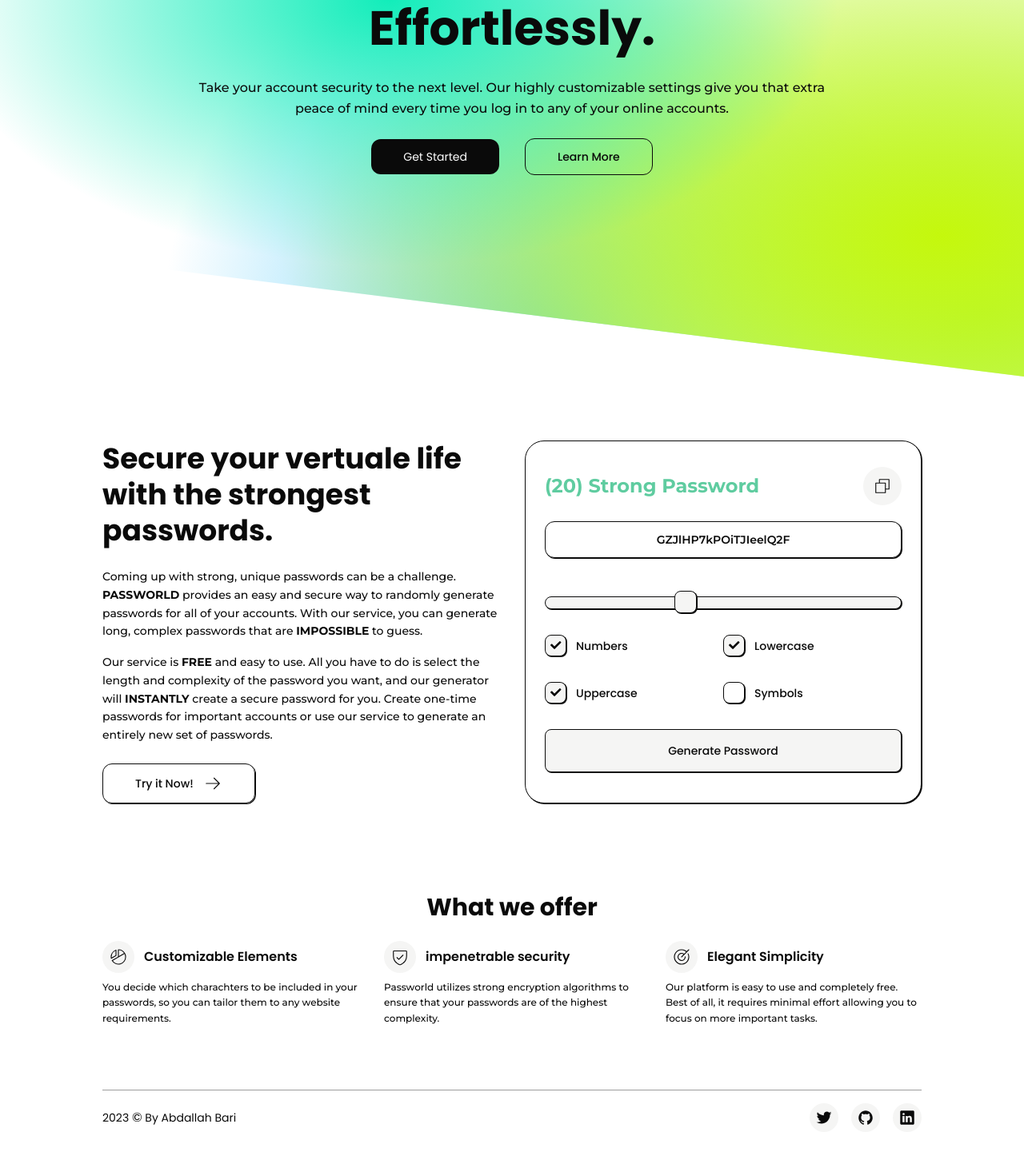
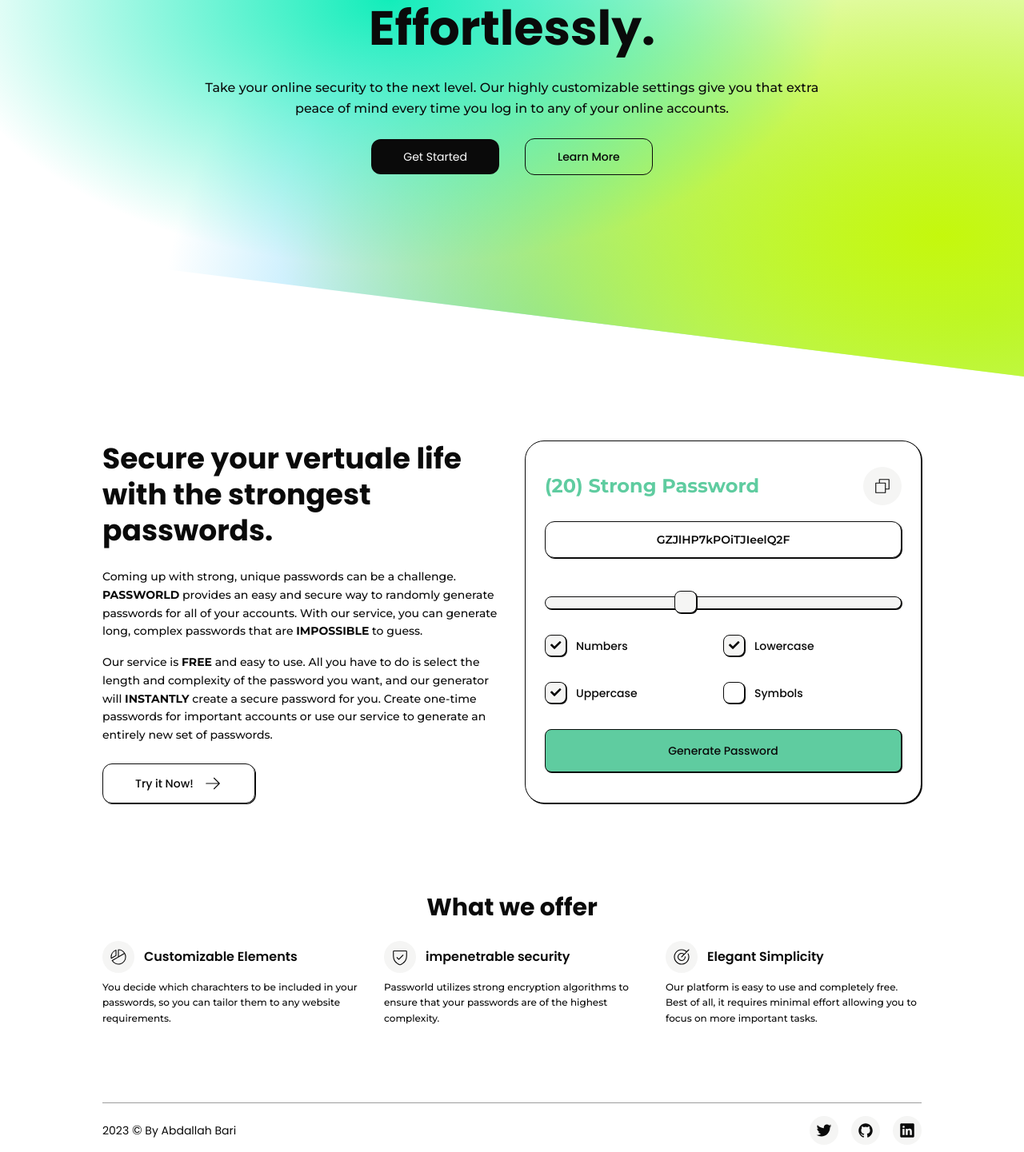
Before and after one commit to Abdallah01win/Passworld, a Vue app: page / in a window 1280 px wide. Shown: the part 329-1770 px from the top of the page at 80% size. Built offline with nearby package versions, Linux system fonts and the light colour scheme.

Commit message:
add foote rand nav links

```diff
--- a/src/components/Footer.vue
+++ b/src/components/Footer.vue
@@ -9,15 +9,22 @@
             <div class="font-normal">2023 <span class="text-base">&#169;</span> By Abdallah Bari</div>
 
             <div class="flex items-center gap-4">
-                <span class="p-2 bg-myGray-300 rounded-full">
+                <a href="https://twitter.com/AbdallahDev01 " target="_blank" rel="noopener noreferrer" class="flex ">
+
+                    <span class="p-2 bg-myGray-300 rounded-full hover:bg-gray-200/90">
                         <Twitter class="w-5 fill-myBlack" />
                     </span>
-                <span class="p-2 bg-myGray-300 rounded-full">
+                </a>
+                <a href="https://github.com/Abdallah01win" target="_blank" rel="noopener noreferrer" class="flex ">
+                    <span class="p-2 bg-myGray-300 rounded-full hover:bg-gray-200/90">
                         <Github class="w-5 fill-myBlack" />
                     </span>
-                <span class="p-2 bg-myGray-300 rounded-full">
+                </a>
+                <a href="https://www.linkedin.com/in/abdallahbari/" target="_blank" rel="noopener noreferrer" class="flex ">
+                    <span class="p-2 bg-myGray-300 rounded-full hover:bg-gray-200/90">
                         <Linkedin class="w-5 fill-myBlack" />
                     </span>
+                </a>
             </div>
         </div>
     </footer>
--- a/src/components/Generator.vue
+++ b/src/components/Generator.vue
@@ -126,11 +126,10 @@
       <!-- Password input -->
       <div class="mb-8">
         <div class="flex items-center justify-between mb-3 md:mb-5">
-          <h2 class="text-2xl font-bold"
-          :class="{
+          <h2 class="text-2xl font-bold" :class="{
             'text-red-600': passwordLength < 10,
             'text-orange-400': passwordLength < 20,
-            'text-myGreen': passwordLength >= 20,
+            'text-[#5FCCA0]': passwordLength >= 20,
           }">
             ({{ passwordLength }}) {{ passwordStrength }} Password
           </h2>
@@ -177,55 +176,9 @@
     <div class="text-center flex flex-col gap-y-4 max-md:px-6 mx-auto">
       <div class="flex items-center justify-center w-full mt-auto">
         <div class="flex items-center w-full gap-y-4 flex-wrap">
-          <!-- <button
-            @click="generatePassword"
-            class="bottomShadow py-2 px-4 font-bold flex items-center justify-center gap-x-3 w-full bg-myGold-300 border-[3px] border-myBlack boxShadow rounded-lg active:translate-y-[4px] transition-all"
-          >
-            <span>
-              <img src="../assets/generate.svg" alt="generate" />
-            </span>
-            <span> Generate Password </span>
-          </button> -->
           <button @click="generatePassword"
-            class="bg-[#F5F5F4] text-myBlack py-4 px-16 rounded-lg w-full border border-myBlack boxShadow hover:bg-gray-200/90">Generate
+            class="bg-myGreen text-myBlack py-4 px-16 rounded-lg w-full border border-myBlack boxShadow">Generate
             Password</button>
-          <!-- <button @click="copyToClipboard" class="bg-transparent text-myBlack border border-myBlack py-4 px-16 rounded-lg w-full">Copy Password</button> -->
-
-          <!-- <button
-            @click="copyToClipboard"
-            class="bottomShadow py-2 px-4 font-bold w-full border-[3px] border-myBlack boxShadow rounded-lg active:translate-y-[4px] transition-all"
-            :class="{ 'bg-myGreen': copied, 'bg-myPurple-100': !copied }"
-            :disabled="copied"
-          >
-            <transition name="fade" mode="out-in">
-              <span
-                v-if="!copied"
-                class="flex items-center justify-center gap-x-3"
-              >
-                <span>
-                  <img
-                    src="../assets/copy.svg"
-                    alt="copy"
-                    class="transition-all"
-                  />
-                </span>
-                <span> Copy Password </span>
-              </span>
-              <span
-                v-else
-                class="flex items-center justify-center py-1 gap-x-3 text-white"
-              >
-                <span>
-                  <img
-                    src="../assets/checked.svg"
-                    alt="copy"
-                    class="transition-all"
-                  />
-                </span>
-                <span> Password Copied </span>
-              </span>
-            </transition>
-          </button> -->
         </div>
       </div>
     </div>
--- a/src/components/Hero.vue
+++ b/src/components/Hero.vue
@@ -6,23 +6,17 @@
         The strongest passwords, effortlessly.
       </h1>
       <p class="w-[80%] leading-relaxed text-base font-Montserrat my-6">
-        Take your account security to the next level. Our highly customizable settings give you that extra peace of mind every time you log in to any of your online accounts.
+        Take your online security to the next level. Our highly customizable settings give you that extra peace of mind
+        every time you log in to any of your online accounts.
       </p>
-      <!-- <p class="w-[80%] leading-relaxed text-base font-Montserrat my-6">
-        Take controle over your your randomly generated passwords. Et voluptates
-        expedita consequatur voluptatum necessitatibus minima praesentium nulla
-        amet!
-      </p> -->
 
       <div class="flex items-center gap-x-8">
-        <a href="#generatorSection"
-          class="bg-myBlack text-background rounded-xl py-3 px-10 font-normal"
-        >
+        <a href="#generatorSection" class="bg-myBlack text-background rounded-xl py-3 px-10 font-normal">
           Get Started
-      </a>
-        <button class="border border-myBlack rounded-xl py-3 px-10">
+        </a>
+        <a href="#infoSection" class="border border-myBlack rounded-xl py-3 px-10">
           Learn More
-        </button>
+        </a>
       </div>
     </div>
   </section>
--- a/src/components/Info.vue
+++ b/src/components/Info.vue
@@ -4,16 +4,10 @@
 import Shiled from "./icons/Shiled.vue";
 </script>
 <template>
-  <div class="mt-8 mb-20 xl:max-w-[1024px] mx-auto">
+  <section id="infoSection" class="mt-8 my-24 xl:max-w-[1024px] mx-auto">
     <div class="text-center text-3xl font-bold mb-6">What we offer</div>
     <div class="grid grid-cols-3 gap-x-8">
       <div class="flex gap-x-3">
-        <!-- <div class="flex flex-col items-center justify-between">
-        <span class="bg-myGray-300 p-2 rounded-full">
-          <Pichart class="w-6 fill-myBlack" />
-        </span>
-        <hr class="w-px bg-myBlack h-12" />
-      </div> -->
 
         <div>
           <div class="flex items-center gap-3  mb-2">
@@ -28,14 +22,8 @@
           </p>
         </div>
       </div>
+
       <div class="flex gap-x-3">
-        <!-- <div class="flex flex-col items-center justify-between">
-        <span class="bg-myGray-300 p-2 rounded-full">
-          <Shiled class="w-6 fill-myBlack" />
-        </span>
-        <hr class="w-px bg-myBlack h-12" />
-      </div> -->
-
         <div>
           <div class="flex items-center gap-3  mb-2">
             <span class="bg-myGray-300 p-2 rounded-full">
@@ -48,14 +36,8 @@
           </p>
         </div>
       </div>
+
       <div class="flex gap-x-3">
-        <!-- <div class="flex flex-col items-center justify-between">
-        <span class="bg-myGray-300 p-2 rounded-full">
-          <Lock class="w-6 fill-myBlack" />
-        </span>
-        <hr class="w-px bg-myBlack h-12" />
-      </div> -->
-
         <div>
           <div class="flex items-center gap-3  mb-2">
             <span class="bg-myGray-300 p-2 rounded-full">
@@ -68,6 +50,7 @@
           </p>
         </div>
       </div>
+
     </div>
-  </div>
+  </section>
 </template>
--- a/src/components/Navigation.vue
+++ b/src/components/Navigation.vue
@@ -5,8 +5,12 @@
     <nav class="xl:max-w-[1024px] mx-auto py-5 flex items-center justify-between">
         <div class="font-semibold text-lg">PassWorld</div>
         <ul class="flex items-center gap-x-6">
-            <li class="cursor-pointer">Home</li>
-            <li class="cursor-pointer">About</li>
+            <li class="cursor-pointer">
+                <a href="#">Home</a>
+            </li>
+            <li class="cursor-pointer">
+                <a href="#infoSection">About</a>
+            </li>
             <li class="cursor-pointer">
                 <a href="#generatorSection">Generate</a>
             </li>
```
Lines whose indentation alone changed are shown as unchanged.
